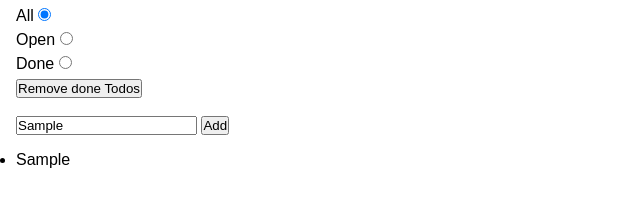
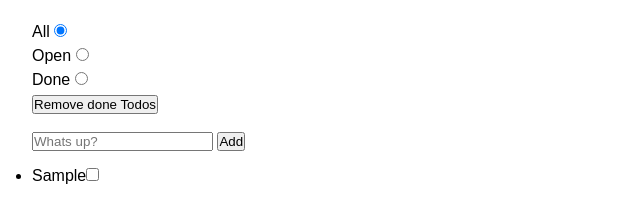
Before and after one commit to Goanta-Ovidiu/todo-app, a plain HTML site: page index.html in a window 1280 px wide. Both pictures are taken after typing "Sample" into the empty fields and a click on the button "Add". Shown: the part 60-282 px from the top of the page, without its empty margins (0-640 px from the left). Drawn offline with Linux system fonts and the light colour scheme.

Commit message:
feat: add functionality for add-btn and remove-btn

```diff
--- a/index.html
+++ b/index.html
@@ -10,28 +10,39 @@
   <body>
     <header>
       <h1>Todo App</h1>
+    </header>
+    <section class="all-open-done">
       <label for="all">All</label>
       <input
         type="radio"
         name="filter-option"
         value="all"
-        id="all"
+        id="all-radio"
         checked
       /><br />
 
       <label for="open">Open</label>
-      <input type="radio" name="filter-option" value="open" id="open" /><br />
+      <input
+        type="radio"
+        name="filter-option"
+        value="open"
+        id="open-radio"
+      /><br />
 
       <label for="done">Done</label>
-      <input type="radio" name="filter-option" value="done" id="done" /><br />
-      <button class="remove-btn">Remove done Todos</button>
-    </header>
+      <input
+        type="radio"
+        name="filter-option"
+        value="done"
+        id="done-radio"
+      /><br />
+      <button id="remove-btn">Remove done Todos</button>
+    </section>
+
     <section class="task-list">
-      <input type="text" name="list" class="add-text" placeholder="Whats up?" />
-      <button class="add-btn">Add</button>
-      <ul class="todo-list">
-        <li class="todo-text"></li>
-      </ul>
+      <input type="text" name="list" id="input-todo" placeholder="Whats up?" />
+      <button id="add-btn">Add</button>
+      <ul class="todo-list"></ul>
     </section>
     <script src="script.js"></script>
   </body>
--- a/script.js
+++ b/script.js
@@ -1,11 +1,37 @@
-const textInput = document.querySelector(".todo-list");
-const addBtn = document.querySelector(".add-btn");
-const removeBtn = document.querySelector(".remove-btn");
+const textInput = document.querySelector("#input-todo");
+const addBtn = document.querySelector("#add-btn");
+const removeBtn = document.querySelector("#remove-btn");
 const addedText = document.querySelector(".todo-text");
-const textToAdd = document.querySelector(".add-text");
+const allRadio = document.querySelector("#all-radio");
+const openRadio = document.querySelector("#open-radio");
+const doneRadio = document.querySelector("#done-radio");
 
-addBtn.addEventListener("click", () => {
-  addedText.innerHTML = textToAdd.value;
-  const newList = document.createElement("li");
-  textInput.classList.add("li");
-});
+function addNewList() {
+  addBtn.addEventListener("click", () => {
+    const newText = document.createElement("li");
+    const checkBox = document.createElement("input");
+    checkBox.setAttribute("type", "checkbox");
+    const newList = document.querySelector(".todo-list");
+
+    if (textInput.value !== " " && textInput.value.length >= 5) {
+      newText.innerHTML = textInput.value;
+      newList.appendChild(newText);
+      newText.appendChild(checkBox);
+    }
+    textInput.value = "";
+    removeBtn.addEventListener("click", () => {
+      if (checkBox.checked) {
+        newText.remove();
+        checkBox.remove();
+      }
+    });
+    checkBox.addEventListener("change", () => {
+      if (checkBox.checked) {
+        newText.style.textDecoration = "line-through";
+      } else {
+        newText.style.textDecoration = "";
+      }
+    });
+  });
+}
+addNewList();
--- a/style.css
+++ b/style.css
@@ -17,8 +17,13 @@ header {
   line-height: 1.5;
 }
 
+.all-open-done {
+  margin: 1rem;
+  line-height: 1.5;
+}
+
 .task-list {
-  margin-top: 1rem;
+  margin: 1rem;
 }
 
 .todo-list {
```
